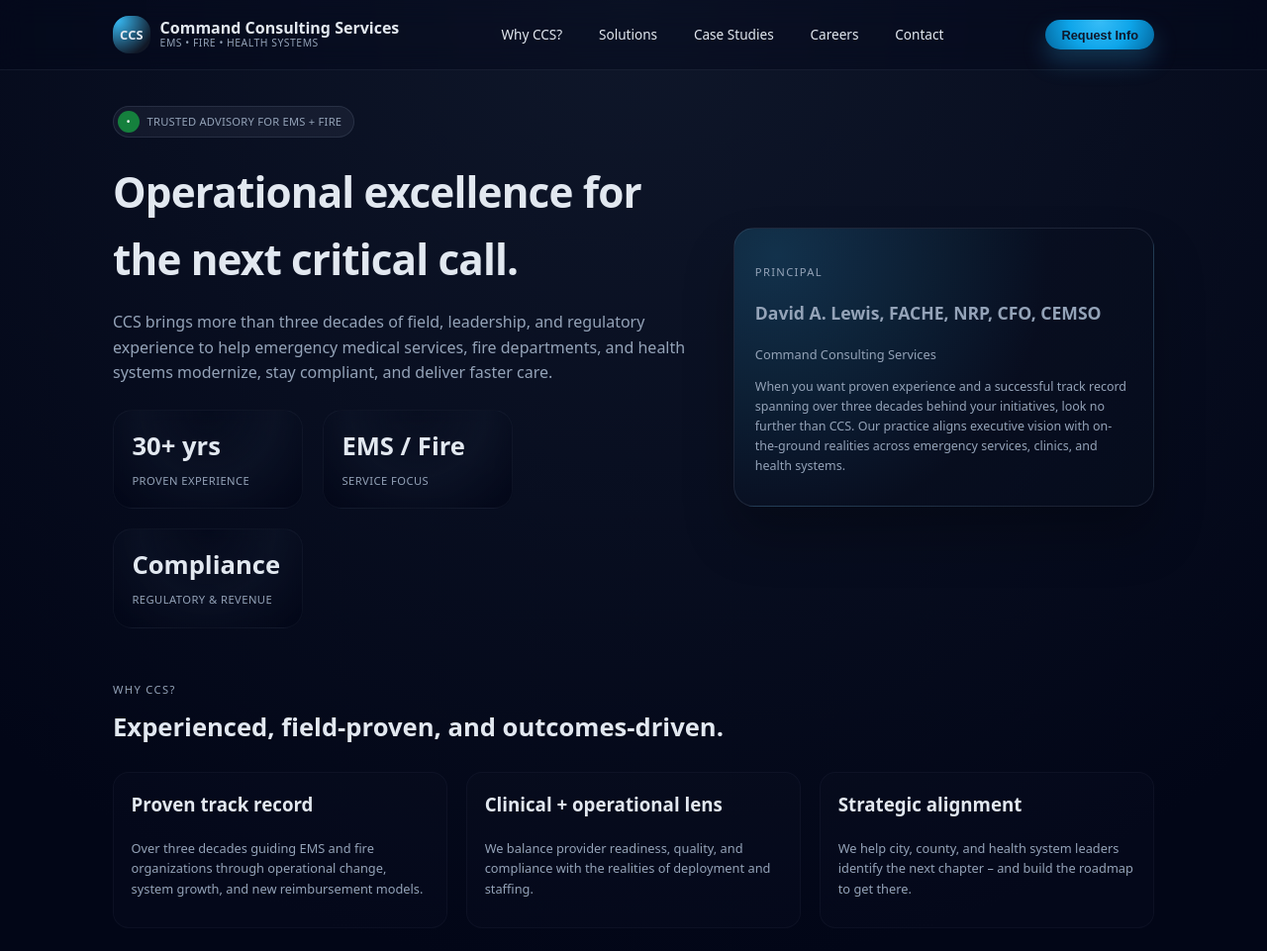
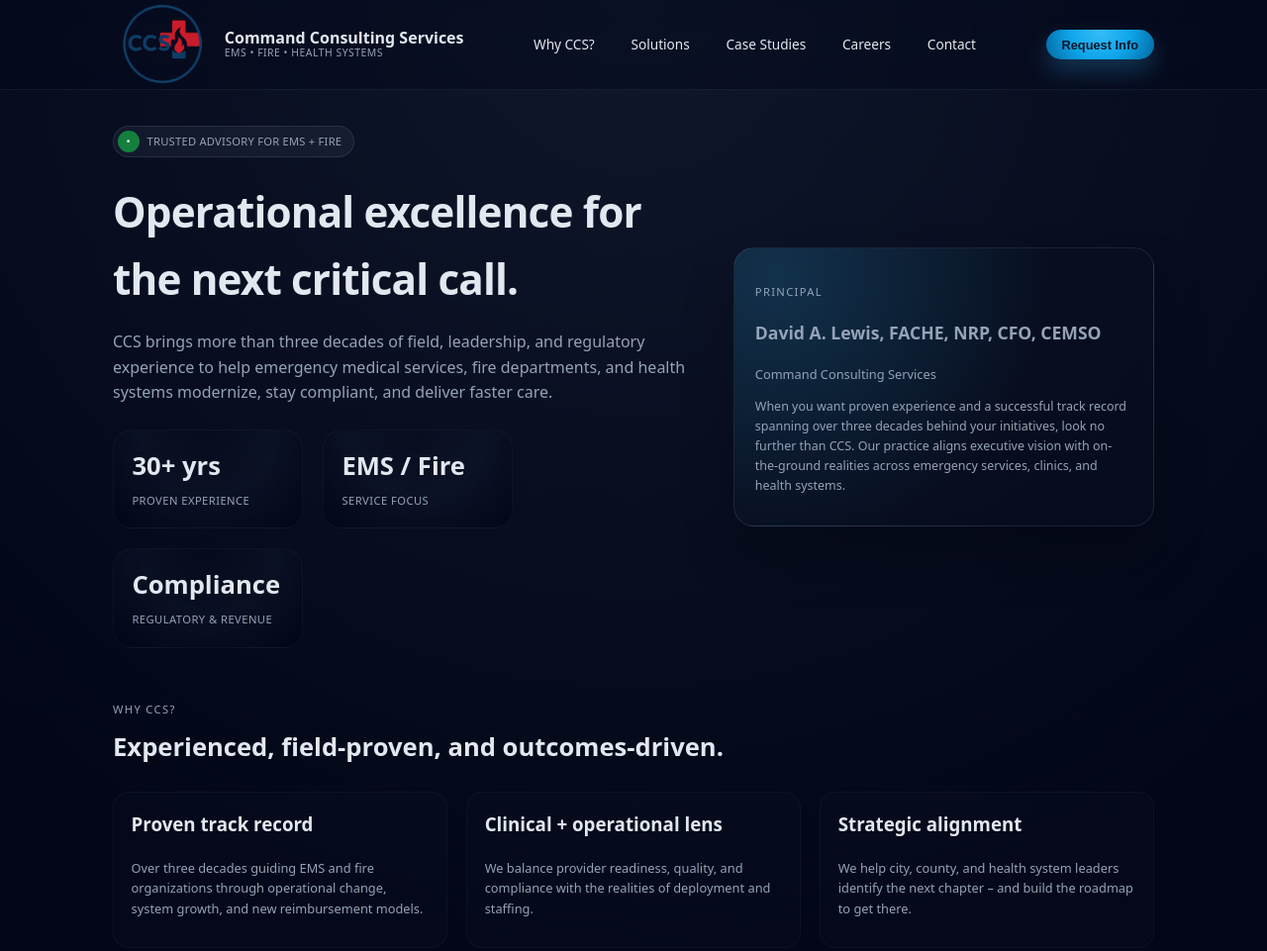
Before and after one commit to devopshenry59/Command-Consulting-Services, a website with bundled scripts: page src/index.html in a window 1280 px wide. Shown: the top 961 px of the page at 99% size. Built offline with nearby package versions, Linux system fonts and the light colour scheme.

Commit message:
add new brand logo

```diff
--- a/src/css/styles.css
+++ b/src/css/styles.css
@@ -12,7 +12,8 @@
   --radius-sm: 0.5rem;
   --max-width: 1100px;
   --shadow-lg: 0 30px 50px rgba(0, 0, 0, 0.25);
-  --nav-h: 70px;
+  /* Increase nav height to add space between brand and top/bottom edges */
+  --nav-h: 90px;
 }
 
 /* Reset / globals */
@@ -50,7 +51,8 @@
 
 .brand {
   display: flex;
-  gap: 0.6rem;
+  /* Slightly larger gap to balance larger logo */
+  gap: 0.8rem;
   align-items: center;
 }
 
@@ -64,6 +66,14 @@
   font-weight: 700;
   font-size: 0.8rem;
   letter-spacing: 0.02em;
+}
+
+/* Image-based brand icon */
+.brand-icon-img {
+  width: 100px; /* 50% larger than original 38px */
+  height: 100px; /* 50% larger than original 38px */
+  object-fit: contain;
+  display: block;
 }
 
 .brand-text {
--- a/src/index.html
+++ b/src/index.html
@@ -7,8 +7,10 @@
     <meta name="viewport" content="width=device-width, initial-scale=1.0">
     <meta name="year" content="2025">
 
-  <link rel="icon" type="image/svg+xml" href="favicon.svg" />
-  <link rel="alternate icon" href="favicon.png" />
+  <!-- Favicon (served from /static inside src) -->
+  <link rel="icon" type="image/png" href="static/favicon.png" />
+  <link rel="shortcut icon" type="image/png" href="static/favicon.png" />
+  <link rel="apple-touch-icon" href="static/favicon.png" />
   <link rel="stylesheet" href="css/styles.css"/>
 
 </head>
@@ -27,7 +29,7 @@
   <header>
     <div class="nav">
       <div class="brand">
-        <div class="brand-icon">CCS</div>
+        <img class="brand-icon-img" src="static/favicon.png" alt="CCS logo" width="38" height="38" loading="eager" decoding="async" />
         <div class="brand-text">
           <strong>Command Consulting Services</strong>
           <small>EMS • Fire • Health Systems</small>
```
Also changed, not shown: .github/workflows/static.yml (deleted), src/static/favicon.png (added).
